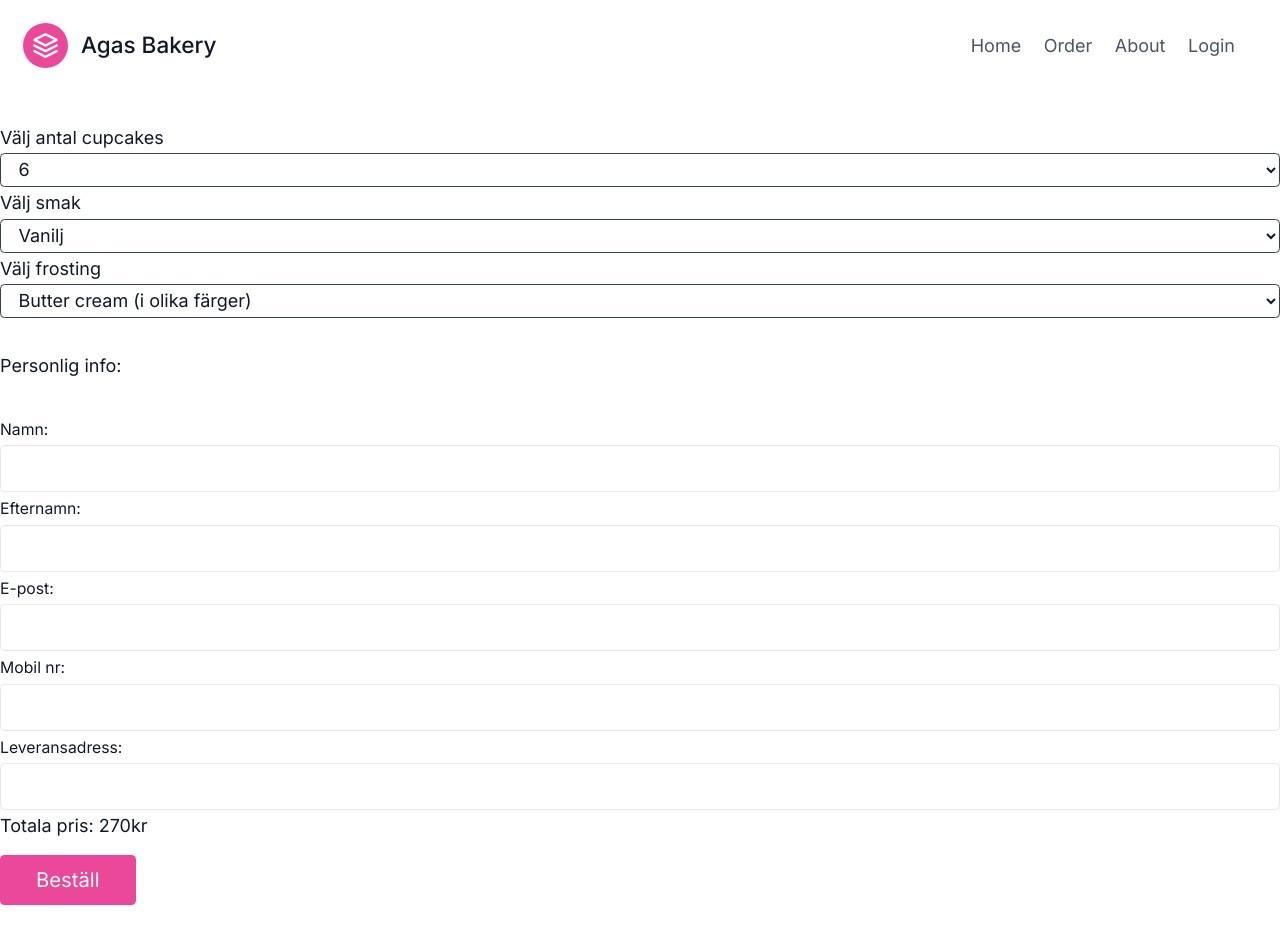
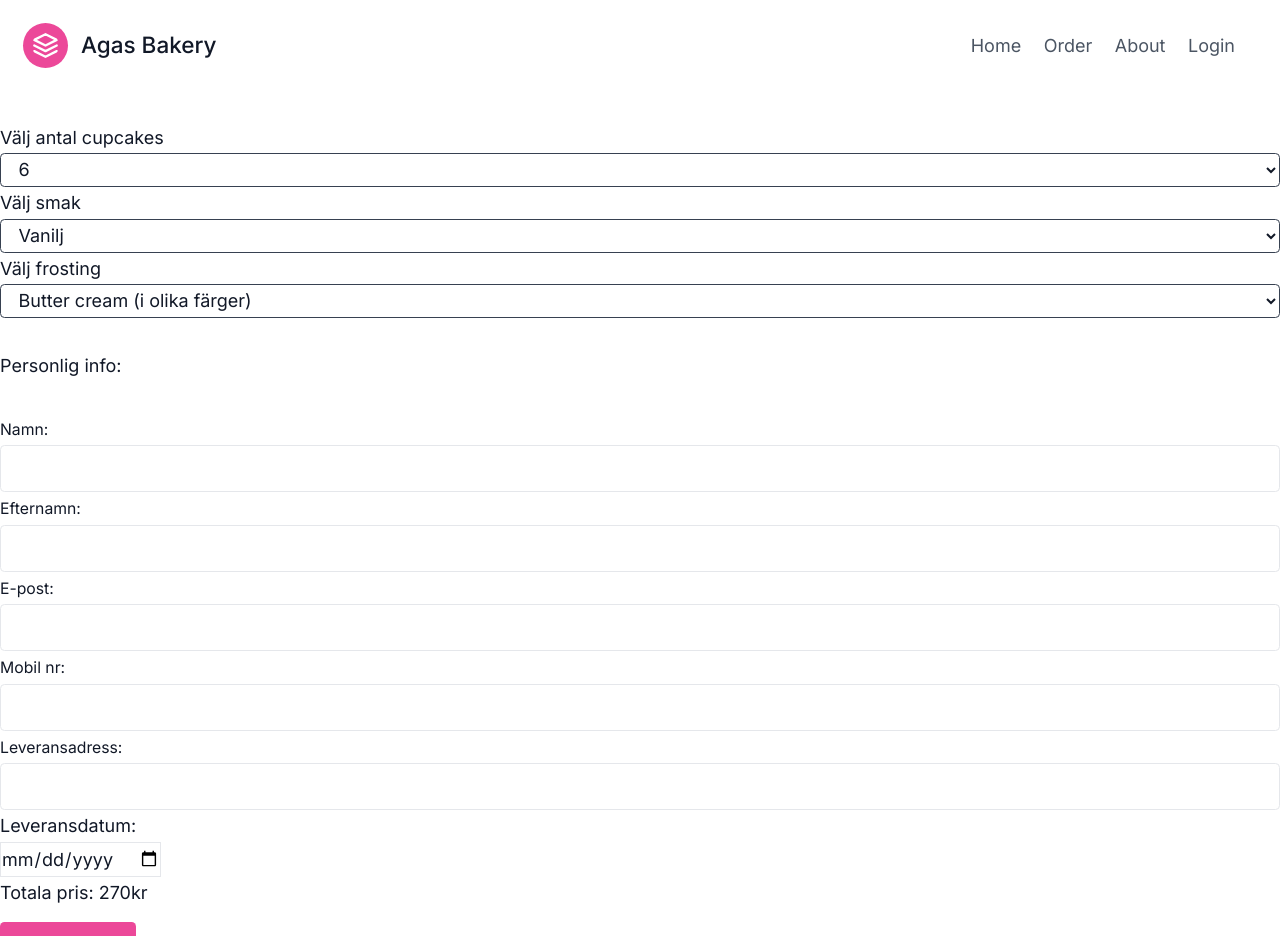
Before and after one commit to Hannahobote/1dv50e-agas-bakery, a Next.js app: page /order/cupcake in a window 1280 px wide. Shown: the top 936 px of the page. Built offline with nearby package versions, Linux system fonts and the light colour scheme.

Commit message:
date picker

```diff
--- a/app/components/PersonalInfoOrder.js
+++ b/app/components/PersonalInfoOrder.js
@@ -1,7 +1,18 @@
-import React from 'react'
+import React, { useEffect, useState } from 'react'
 import StyledInput from './StyledInput'
 
+
 export default function PersonalInfoOrder() {
+
+  const [minDate, setMinDate] = useState('');
+
+  useEffect(() => {
+    const date = new Date();
+    date.setDate(date.getDate() + 14);
+    setMinDate(date.toISOString().substr(0, 10));
+  }, []);
+
+
   return (
     <div className='container  mx-auto'>
 
@@ -44,7 +55,10 @@ export default function PersonalInfoOrder() {
         lableText={'Leveransadress:'}
       />
 
-
+      <label htmlFor="dateInput">Leveransdatum:</label>
+      <br></br>
+      <input type="date" id="dateInput" min={minDate} className='border border-grey-900' />
+      <br></br>
     </div>
   )
 }
```
